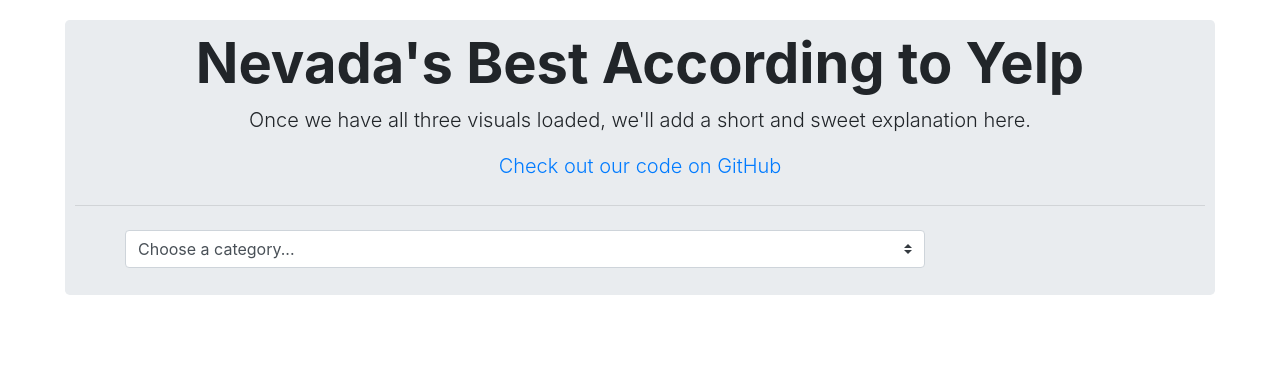
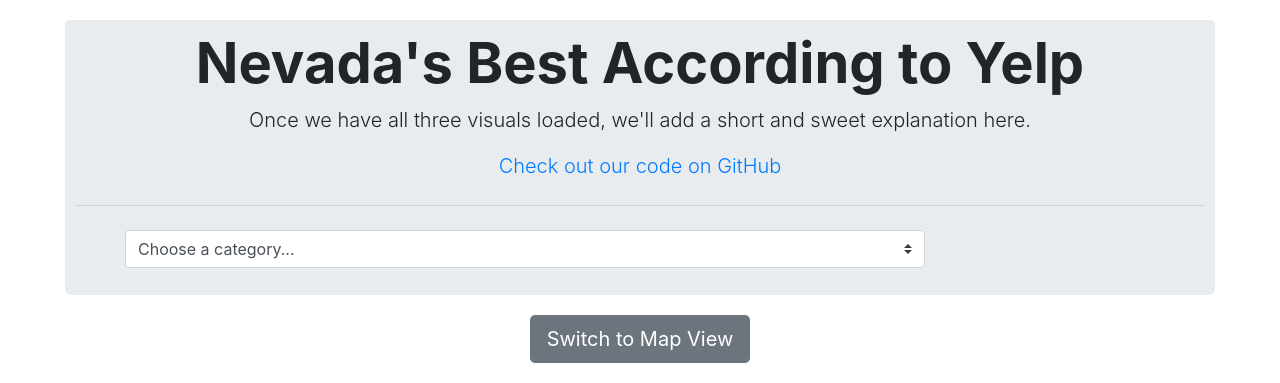
Before and after one commit to hialstkd/Building-Restaurant-Map, a Flask app: page / in a window 1280 px wide. Shown: the top 383 px of the page. Before the commit the page ends 295 px from the top, so only its background shows below. Run offline with Flask 2, Linux system fonts and the light colour scheme; data that the repository does not hold is empty; a map, chart or similar area stays blank; some libraries are stand-ins or nearby versions.

Commit message:
minor formatting changes for visuals

```diff
--- a/templates/index.html
+++ b/templates/index.html
@@ -49,6 +49,11 @@
         </div>
 
 
+    <!--Button row-->
+    <div class="row justify-content-md-center">
+        <a type="button" class="btn btn-secondary btn-lg" href="/map">Switch to Map View</a>
+    </div>
+
     <!--Viz Row-->
     <div class="row" id="viz-row">
 
```
Also changed, not shown: templates/map.html (+5 -0 lines).
